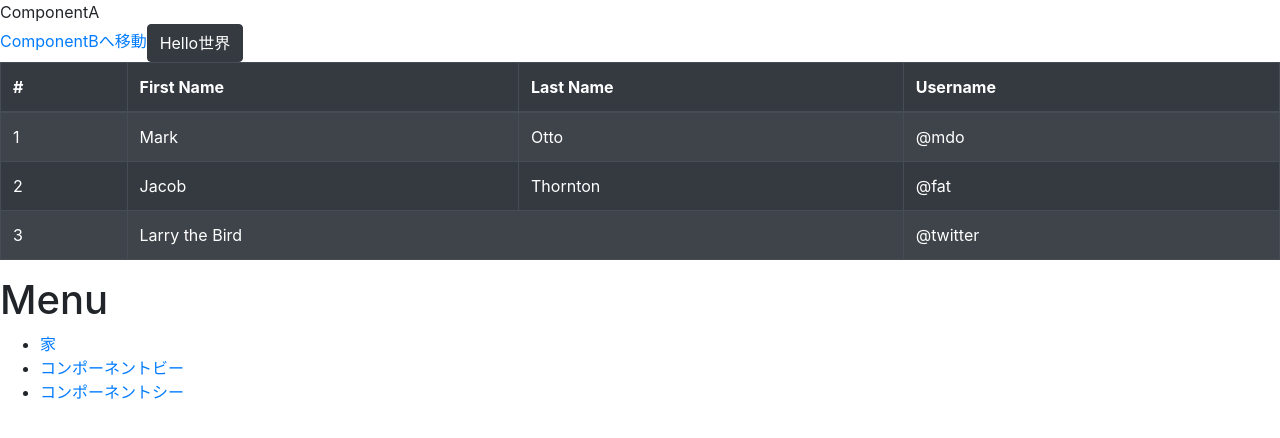
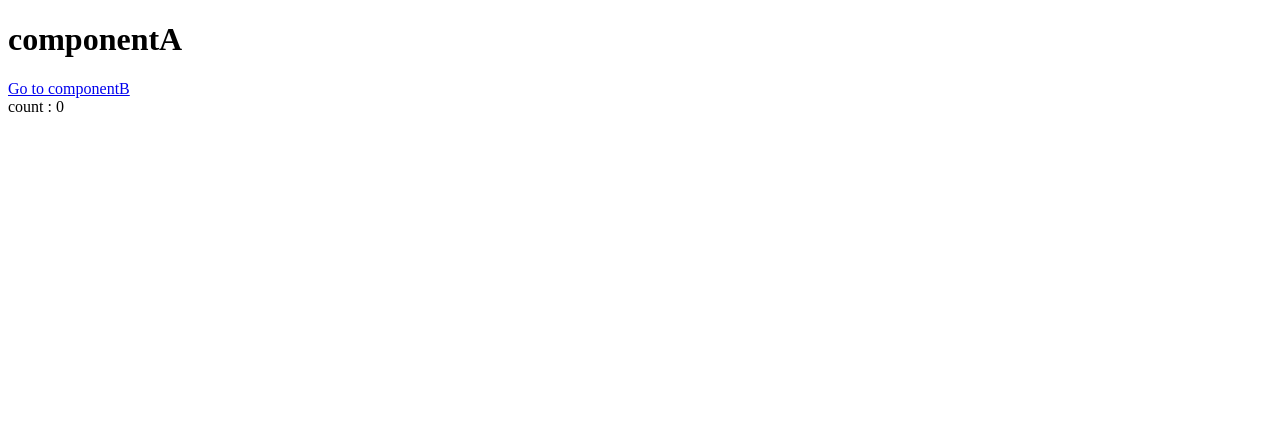
Before and after one commit to SatakeYusuke19920527/takumi-nishimura-app, a React (Create React App) app: page / in a window 1280 px wide. Shown: the top 438 px of the page. Built offline with nearby package versions, Linux system fonts and the light colour scheme.

Commit message:
useeffect追加

```diff
--- a/src/App.css
+++ /dev/null
@@ -1,38 +0,0 @@
-.App {
-  text-align: center;
-}
-
-.App-logo {
-  height: 40vmin;
-  pointer-events: none;
-}
-
-@media (prefers-reduced-motion: no-preference) {
-  .App-logo {
-    animation: App-logo-spin infinite 20s linear;
-  }
-}
-
-.App-header {
-  background-color: #282c34;
-  min-height: 100vh;
-  display: flex;
-  flex-direction: column;
-  align-items: center;
-  justify-content: center;
-  font-size: calc(10px + 2vmin);
-  color: white;
-}
-
-.App-link {
-  color: #61dafb;
-}
-
-@keyframes App-logo-spin {
-  from {
-    transform: rotate(0deg);
-  }
-  to {
-    transform: rotate(360deg);
-  }
-}
--- a/src/ComponentA.js
+++ /dev/null
@@ -1,55 +0,0 @@
-import React from 'react'
-import { Button } from 'react-bootstrap';
-import { Table } from 'react-bootstrap';
-import 'bootstrap/dist/css/bootstrap.min.css';
-import { Link } from 'react-router-dom';
-
-const ComponentA = () => {
-    return (
-        <>
-        <div>ComponentA</div>
-        <Link to="componentb" >ComponentBへ移動</Link>
-        <Button variant="dark" >Hello世界</Button>
-
-        <Table striped bordered hover variant="dark">
-  <thead>
-    <tr>
-      <th>#</th>
-      <th>First Name</th>
-      <th>Last Name</th>
-      <th>Username</th>
-    </tr>
-  </thead>
-  <tbody>
-    <tr>
-      <td>1</td>
-      <td>Mark</td>
-      <td>Otto</td>
-      <td>@mdo</td>
-    </tr>
-    <tr>
-      <td>2</td>
-      <td>Jacob</td>
-      <td>Thornton</td>
-      <td>@fat</td>
-    </tr>
-    <tr>
-      <td>3</td>
-      <td colSpan="2">Larry the Bird</td>
-      <td>@twitter</td>
-    </tr>
-  </tbody>
-</Table>
-
-<h1>Menu</h1>
-<ul>
-    <li><Link to="/">家</Link></li>
-    <li><Link to="componentb">コンポーネントビー</Link></li>
-    <li><Link to="componentc">コンポーネントシー</Link></li>
-</ul>
-
-        </>
-    )
-}
-
-export default ComponentA;
--- a/src/ComponentB.js
+++ /dev/null
@@ -1,19 +0,0 @@
-import React from 'react'
-import {useHistory,Link} from 'react-router-dom'
-
-
-const ComponentB = () => {
-    const history = useHistory()
-    const backPage = () =>{
-        history.push("/")
-    }
-    return (
-        <div>
-        <div>ComponentB</div>
-        <button onClick={backPage}>ホームへ戻る</button>
-        <Link to="componentc" >ComponentCへ移動</Link>
-        </div>
-    )
-}
-
-export default ComponentB
--- a/src/ComponentC.js
+++ /dev/null
@@ -1,13 +0,0 @@
-import React from 'react'
-import { Link } from 'react-router-dom';
-
-const ComponentC = () => {
-    return (
-        <>
-        <div>ComponentC</div>
-        <Link to="componentb" >ComponentBへ移動</Link>
-        </>
-    )
-}
-
-export default ComponentC
--- /dev/null
+++ b/src/components/ComponentA.js
@@ -0,0 +1,20 @@
+import React, { useState, useEffect, Button } from 'react'
+import { Link } from 'react-router-dom'
+
+const ComponentA = () => {
+    const [ count, setCount ] = useState(0);
+
+    useEffect(() => {
+        console.log('useEffect が呼び出されました。');
+    }, []);
+    return (
+        <div>
+            <h1>componentA</h1>
+            <Link to="componentb">Go to componentB</Link>
+
+            <div>count : {count}</div>
+        </div>
+    )
+}
+
+export default ComponentA
--- /dev/null
+++ b/src/components/ComponentB.js
@@ -0,0 +1,14 @@
+import React from 'react'
+import { Link } from 'react-router-dom'
+
+const ComponentA = () => {
+    return (
+        <div>
+            <h1>componentB</h1>
+            <Link to="">Go to componentA</Link>
+            <Link to="componentc">Go to componentC</Link>
+        </div>
+    )
+}
+
+export default ComponentA
--- /dev/null
+++ b/src/components/ComponentC.js
@@ -0,0 +1,14 @@
+import React from 'react'
+import { Link } from 'react-router-dom'
+
+const ComponentA = () => {
+
+    return (
+        <div>
+            <h1>componentC</h1>
+            <Link to="componentb">Go to componentB</Link>
+        </div>
+    )
+}
+
+export default ComponentA
--- a/src/index.css
+++ /dev/null
@@ -1,13 +0,0 @@
-body {
-  margin: 0;
-  font-family: -apple-system, BlinkMacSystemFont, 'Segoe UI', 'Roboto', 'Oxygen',
-    'Ubuntu', 'Cantarell', 'Fira Sans', 'Droid Sans', 'Helvetica Neue',
-    sans-serif;
-  -webkit-font-smoothing: antialiased;
-  -moz-osx-font-smoothing: grayscale;
-}
-
-code {
-  font-family: source-code-pro, Menlo, Monaco, Consolas, 'Courier New',
-    monospace;
-}
--- a/src/index.js
+++ b/src/index.js
@@ -1,6 +1,5 @@
 import React from 'react';
 import ReactDOM from 'react-dom';
-import './index.css';
 import App from './App';
 import reportWebVitals from './reportWebVitals';
 
```
Also changed, not shown: src/App.js (+4 -4 lines), src/setupTests.js (deleted, +0 -5 lines), src/logo.svg (deleted).
